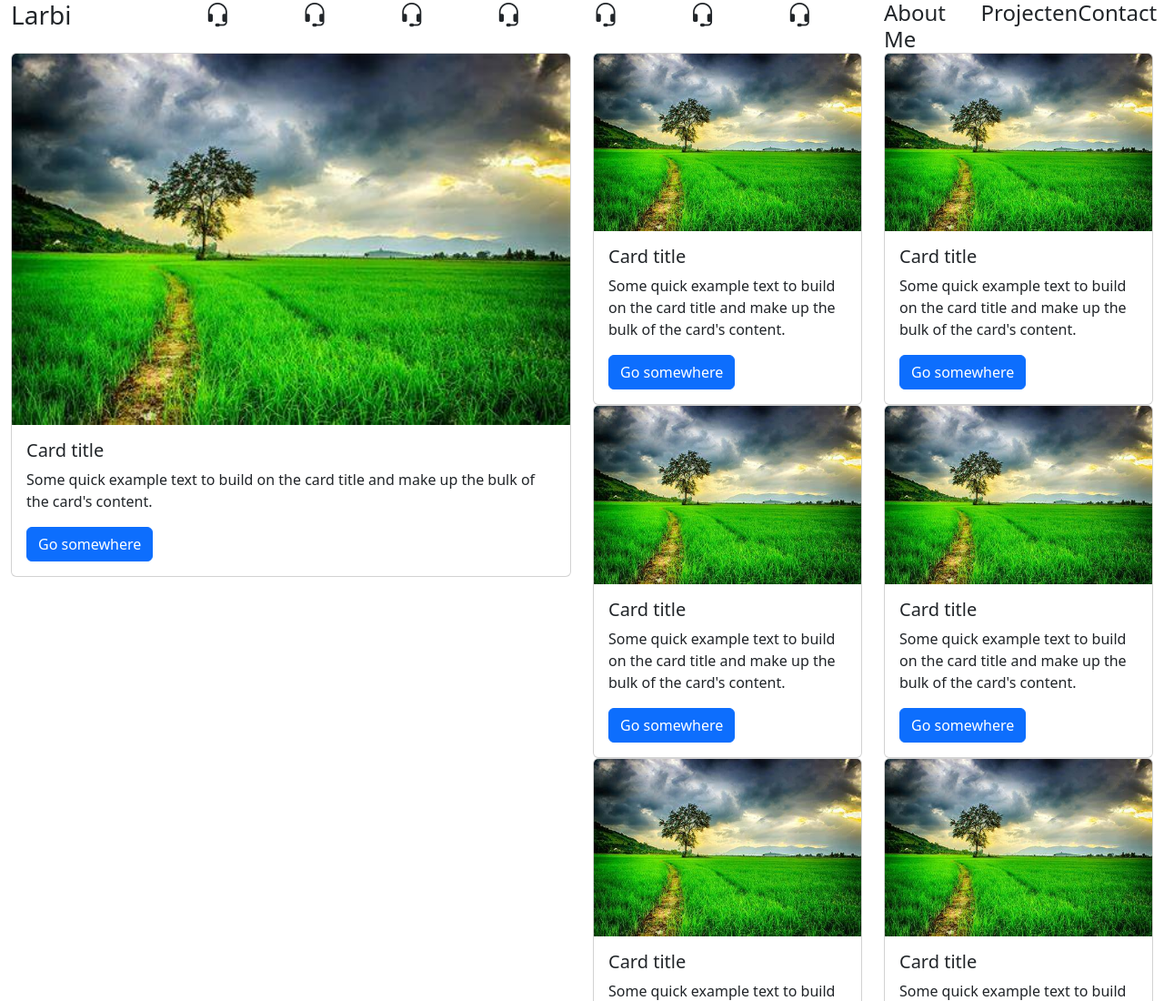
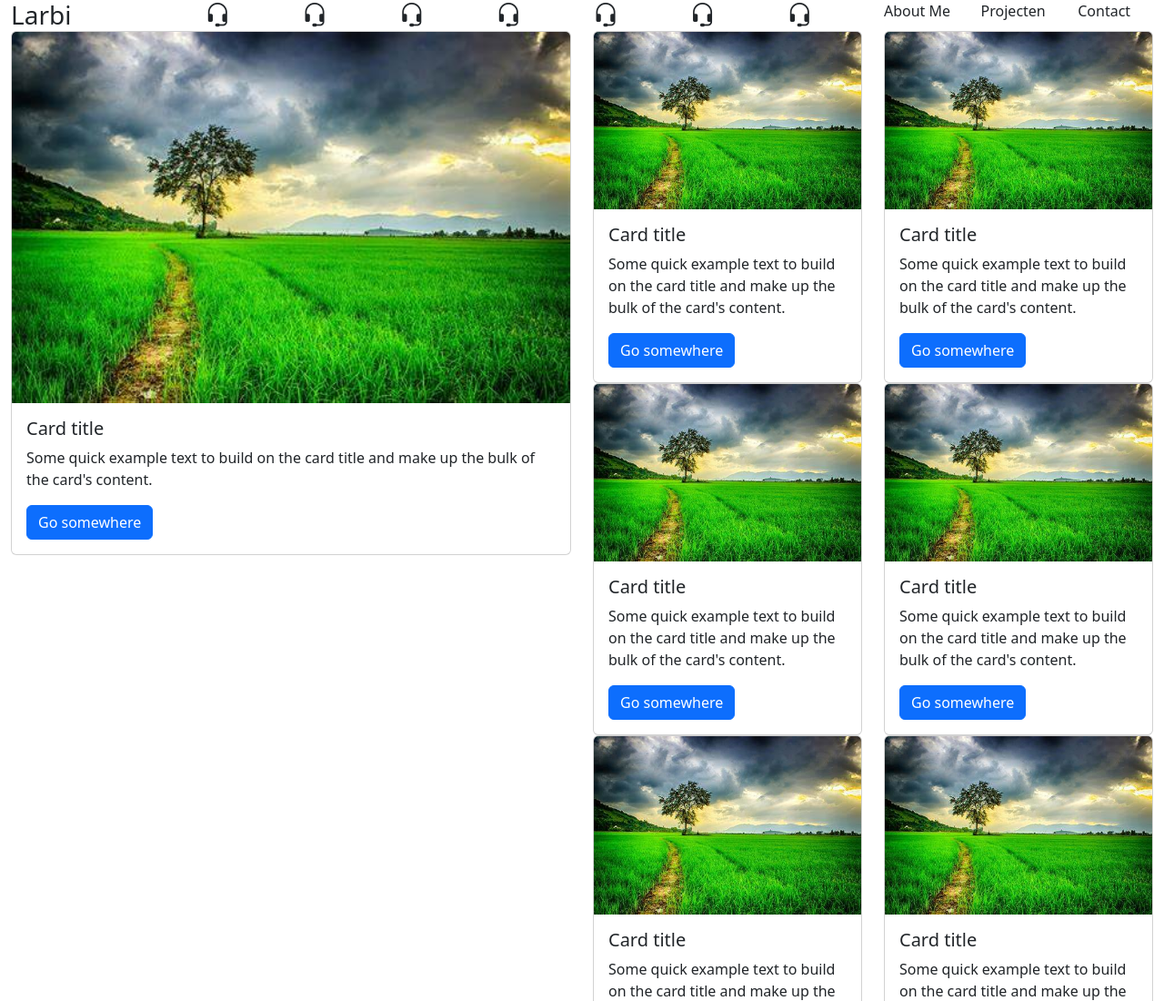
Before and after one commit to LBenbali/LBenbali.github.io, a plain HTML site: page index.html in a window 1280 px wide. Shown: the top 1100 px of the page at 91% size. Drawn offline with nearby package versions, Linux system fonts and the light colour scheme.

Commit message:
getest met md en sm

```diff
--- a/index.html
+++ b/index.html
@@ -19,9 +19,9 @@
         <div class="row">
 
 
-            <div class="col-md-12">
+            <div class="col-sm-12">
                 <div class="row">
-                    <div class="col-md-2">
+                    <div class="col-sm-2">
                         <span class="h3">Larbi</span>
                     </div>
                     <div class="col-md-1">
@@ -45,19 +45,19 @@
                     <div class="col-md-1">
                         <i class="bi bi-headset h3"></i>
                     </div>
-                    <div class="col-md-1">
-                     <span class="h4">About Me</span>
+                    <div class="col-sm-1">
+                     <span class="md-h4">About Me</span>
                     </div>
-                    <div class="col-md-1">
-                     <span class="h4">Projecten</span>
+                    <div class="col-sm-1">
+                     <span class="md-h4">Projecten</span>
                     </div>
-                    <div class="col-md-1">
-                      <span class="h4">Contact</span>
+                    <div class="col-sm-1">
+                      <span class="md-h5">Contact</span>
                     </div>
                 </div>
             </div>
 
-            <div class="col-md-6">
+            <div class="col-sm-12 col-md-6">
                 <div class="card">
                     <img src="img/foto.png" class="card-img-top" alt="...">
                     <div class="card-body ">
@@ -69,7 +69,7 @@
                 </div>
             </div>
 
-            <div class="col-md-3">
+            <div class="col-sm-6 col-md-3">
                 <div class="card" >
                     <img src="img/foto.png" class="card-img-top" alt="...">
                     <div class="card-body">
@@ -96,7 +96,7 @@
                   </div>
             </div>
 
-            <div class="col-md-3">
+            <div class="col-sm-6 col-md-3">
                 <div class="card" >
                     <img src="img/foto.png" class="card-img-top" alt="...">
                     <div class="card-body">
```
